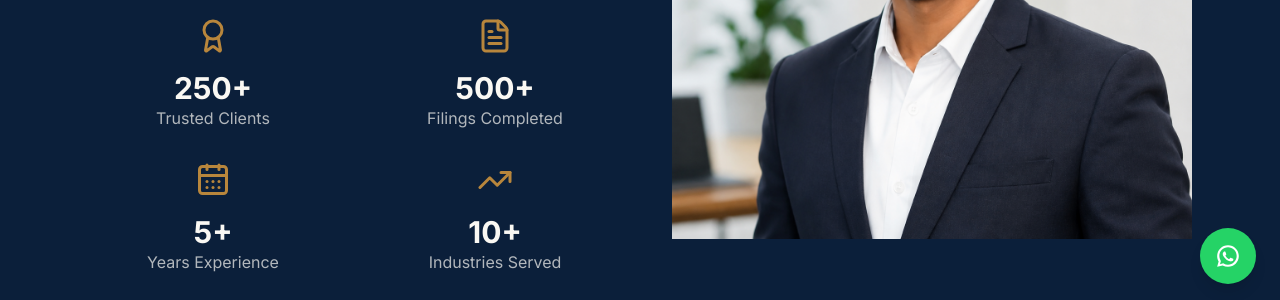
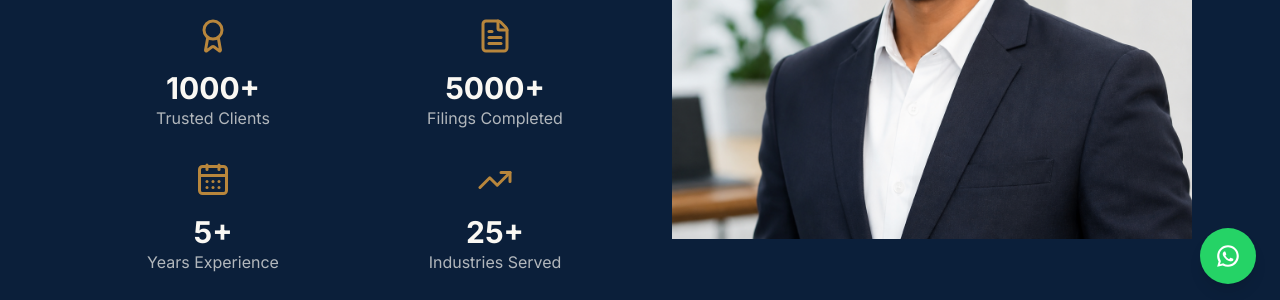
Before and after one commit to Rishi-Singh23/singhandassociates, a React (Vite) app: page /about in a window 1280 px wide. Shown: the part 492-792 px from the top of the page. Built offline with nearby package versions, Linux system fonts and the light colour scheme; no server answers.

Commit message:
Update About page

```diff
--- a/index.html
+++ b/index.html
@@ -7,11 +7,11 @@
 
     <meta name="viewport" content="width=device-width, initial-scale=1.0" />
 
-    <title>Singh & Associates | cost Accountant</title>
+    <title>Singh & Associates | Cost Accountant</title>
 
     <meta
       name="description"
-      content="cost accountant offering Taxation, GST, Compliance, Accounting and Business Advisory services for individuals, startups and SMEs."
+      content="Cost accountant offering Taxation, GST, Compliance, Accounting and Business Advisory services for individuals, startups and SMEs."
     />
 
     <link rel="preconnect" href="https://fonts.googleapis.com" />
--- a/src/pages/About.jsx
+++ b/src/pages/About.jsx
@@ -55,7 +55,7 @@ export default function About() {
                   <Award className="mx-auto text-gold w-9 h-9"/>
 
                   <h3 className="mt-4 text-3xl font-bold">
-                    250+
+                    1000+
                   </h3>
 
                   <p className="text-paper/70">
@@ -69,7 +69,7 @@ export default function About() {
                   <FileText className="mx-auto text-gold w-9 h-9"/>
 
                   <h3 className="mt-4 text-3xl font-bold">
-                    500+
+                    5000+
                   </h3>
 
                   <p className="text-paper/70">
@@ -97,7 +97,7 @@ export default function About() {
                   <TrendingUp className="mx-auto text-gold w-9 h-9"/>
 
                   <h3 className="mt-4 text-3xl font-bold">
-                    10+
+                    25+
                   </h3>
 
                   <p className="text-paper/70">
```
Also changed, not shown: 1 other file (tests, documents, lock files or other folders).
